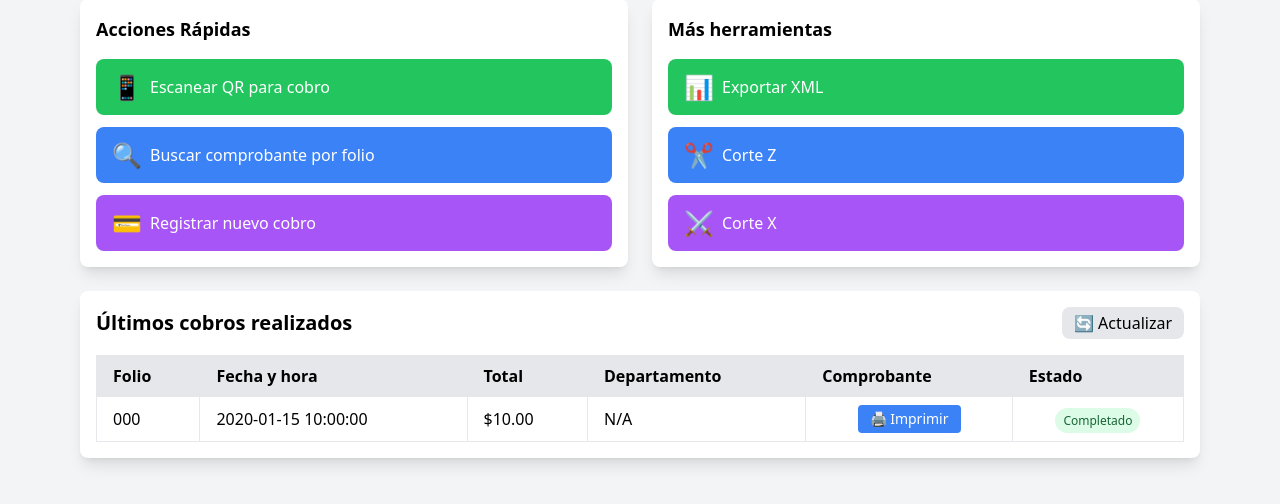
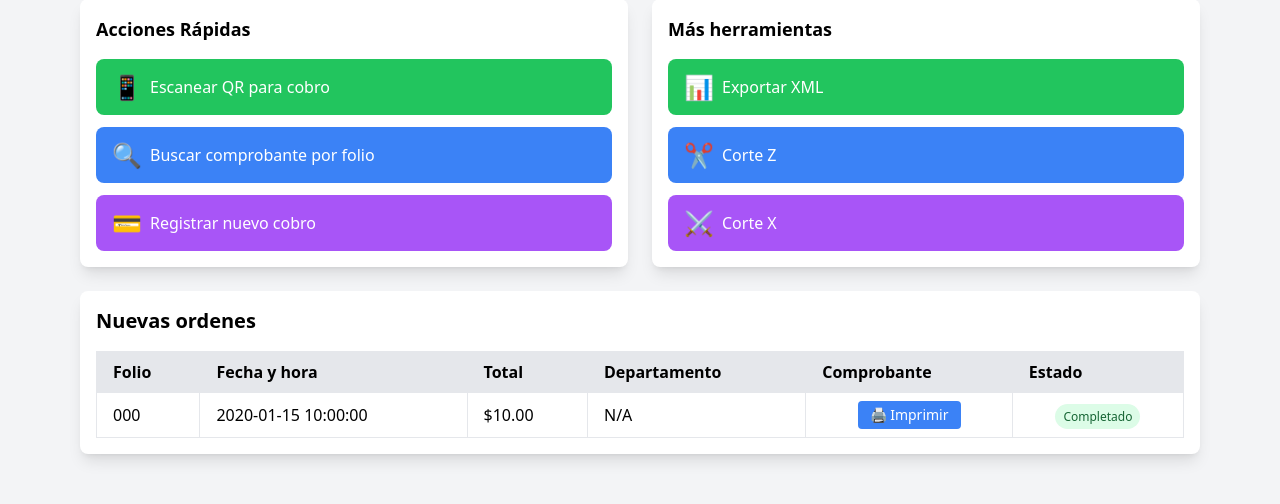
Before and after one commit to ClaudioArafath/Ayuntamiento-Zaragoza-, a PHP site: page /dashboard.php in a window 1280 px wide. Shown: the part 197-701 px from the top of the page. Run offline with PHP 8.4, Linux system fonts and the light colour scheme; the visitor is signed in with stand-in values (Sample User, id 1); tables that the repository leaves empty or names only in its code hold one stand-in row (values such as "Sample post"); data that the repository does not hold is empty; some libraries are stand-ins or nearby versions.

Commit message:
Modificar título de sección en el dashboard: cambiar "Últimos cobros realizados" a "Nuevas ordenes".

```diff
--- a/dashboard.php
+++ b/dashboard.php
@@ -520,10 +520,7 @@ if ($rol === 'Empleado') {
             <!-- Tabla de últimos cobros (misma que para admin pero sin gráficas) -->
             <div class="data-card bg-white shadow-lg">
                 <div class="flex justify-between items-center mb-4">
-                    <h2 class="text-xl font-semibold">Últimos cobros realizados</h2>
-                    <button onclick="actualizarDatos()" class="bg-gray-200 hover:bg-gray-300 px-3 py-1 rounded-lg">
-                        🔄 Actualizar
-                    </button>
+                    <h2 class="text-xl font-semibold">Nuevas ordenes</h2>
                 </div>
 
                 <div class="overflow-x-auto">
@@ -569,7 +566,6 @@ if ($rol === 'Empleado') {
         </main>
     <?php endif; ?>
 
-    <!-- Modal para escanear QR (compartido) -->
     <!-- Modal para Escanear QR y Procesar Cobro -->
 <div id="modalCobroQR" class="fixed inset-0 bg-black bg-opacity-50 flex items-center justify-center hidden z-50">
     <div class="bg-white rounded-lg p-6 w-full max-w-md mx-4">
```
